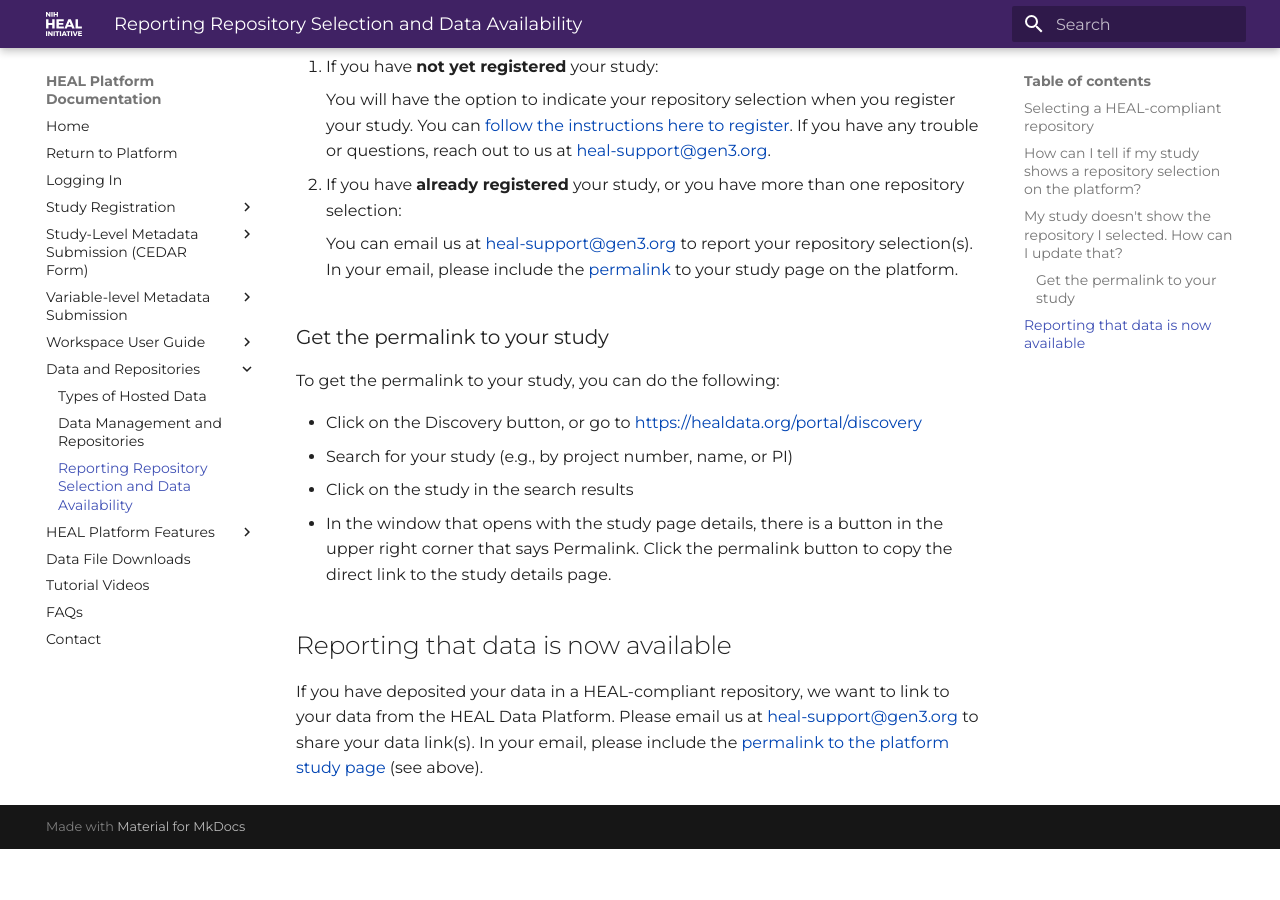
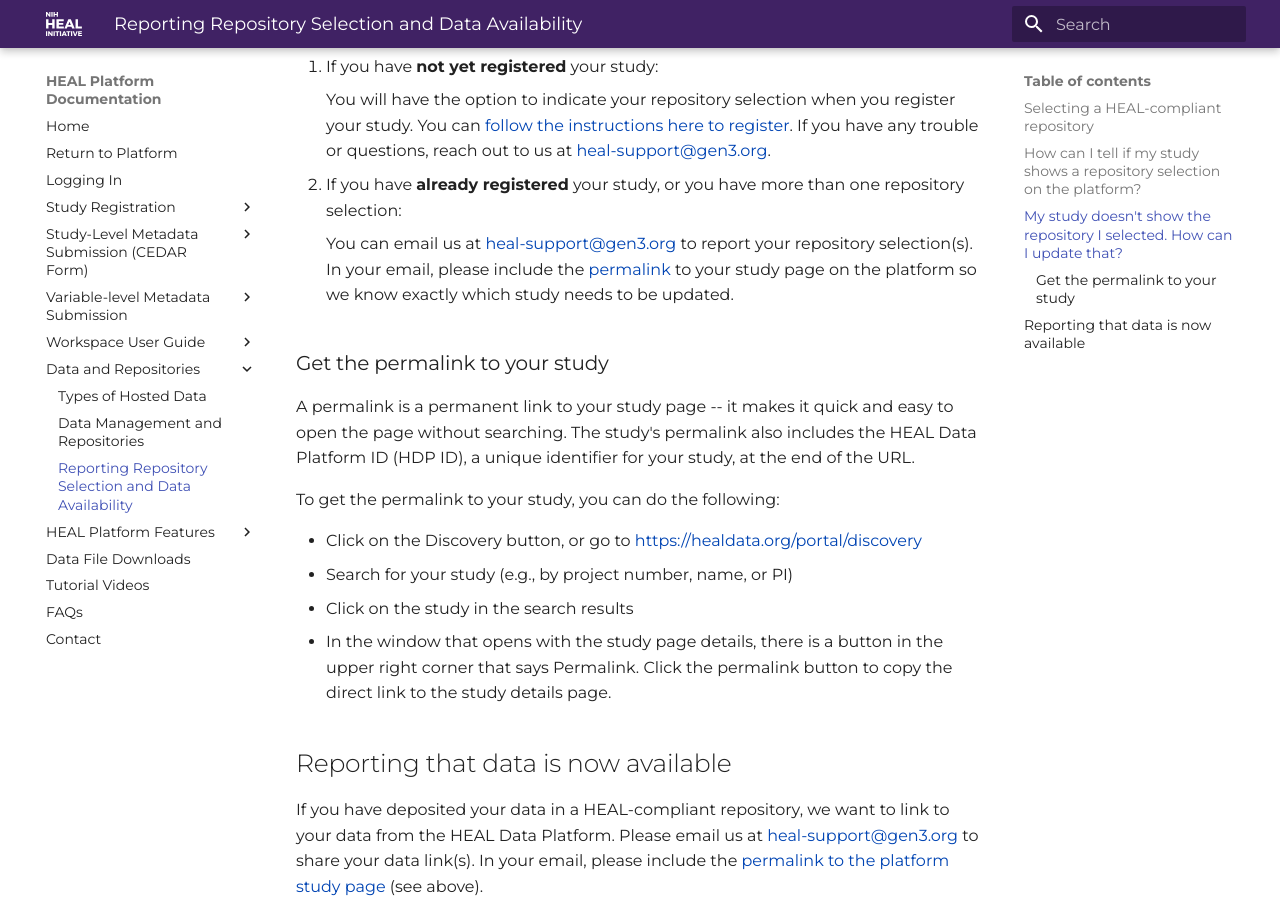
Before and after one commit to HEAL/platform-documentation, an MkDocs documentation site: the page built from docs/reporting-repo.md, in a window 1280 px wide and 900 px high, scrolled down 1134 px. Built offline with MkDocs 1.6.1 and Material for MkDocs 9.7.7, drawn with Linux system fonts in a browser that asks for light colours; before the commit the page ends 1983 px from its top, so only the background shows below that.

Commit message:
update language in permalink describing the HDP ID

```diff
--- a/docs/reporting-repo.md
+++ b/docs/reporting-repo.md
@@ -24,10 +24,12 @@
 
 2. If you have **already registered** your study, or you have more than one repository selection:
 
-    You can email us at [heal-support@gen3.org](mailto:heal-support@gen3.org) to report your repository selection(s). In your email, please include the [permalink](#get-the-permalink-to-your-study) to your study page on the platform.
+    You can email us at [heal-support@gen3.org](mailto:heal-support@gen3.org) to report your repository selection(s). In your email, please include the [permalink](#get-the-permalink-to-your-study) to your study page on the platform so we know exactly which study needs to be updated.
 
 
 ### Get the permalink to your study
+
+A permalink is a permanent link to your study page -- it makes it quick and easy to open the page without searching. The study's permalink also includes the HEAL Data Platform ID (HDP ID), a unique identifier for your study, at the end of the URL.
 
 To get the permalink to your study, you can do the following:
 
```
